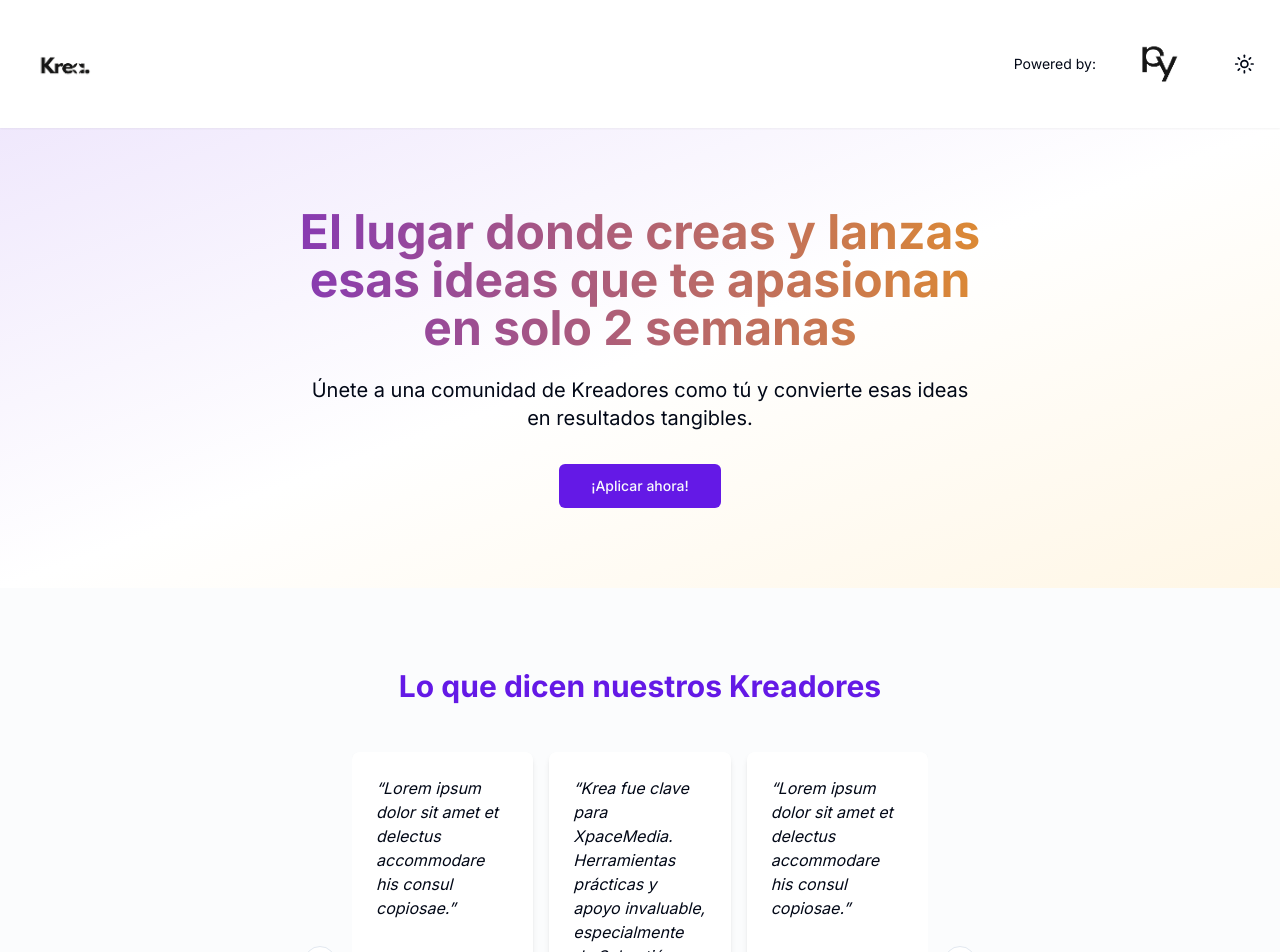
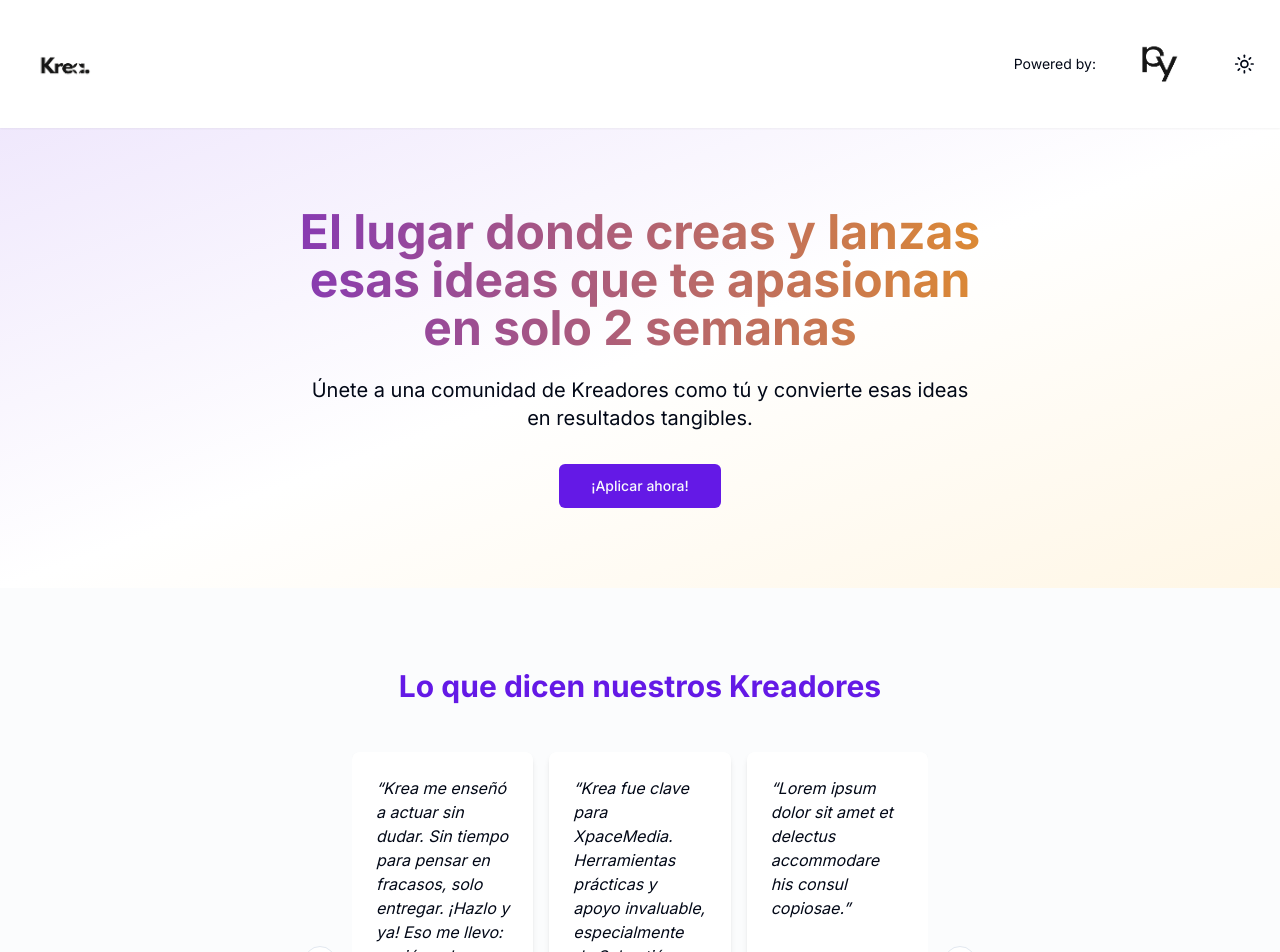
Before and after one commit to sebaspinilla13/krea, a Next.js app: page / in a window 1280 px wide. Shown: the top 952 px of the page. Built offline with nearby package versions, Linux system fonts and the light colour scheme.

Commit message:
Update page.tsx

```diff
--- a/app/page.tsx
+++ b/app/page.tsx
@@ -94,7 +94,7 @@ function Testimonials() {
   const testimonials = [
     {
       name: "Keila Iluquea",
-      text: "Lorem ipsum dolor sit amet et delectus accommodare his consul copiosae.",
+      text: "Krea me enseñó a actuar sin dudar. Sin tiempo para pensar en fracasos, solo entregar. ¡Hazlo y ya! Eso me llevo: acción sobre pensamiento.",
       cohort: "Cohorte Krea S2",
     },
     {
```
